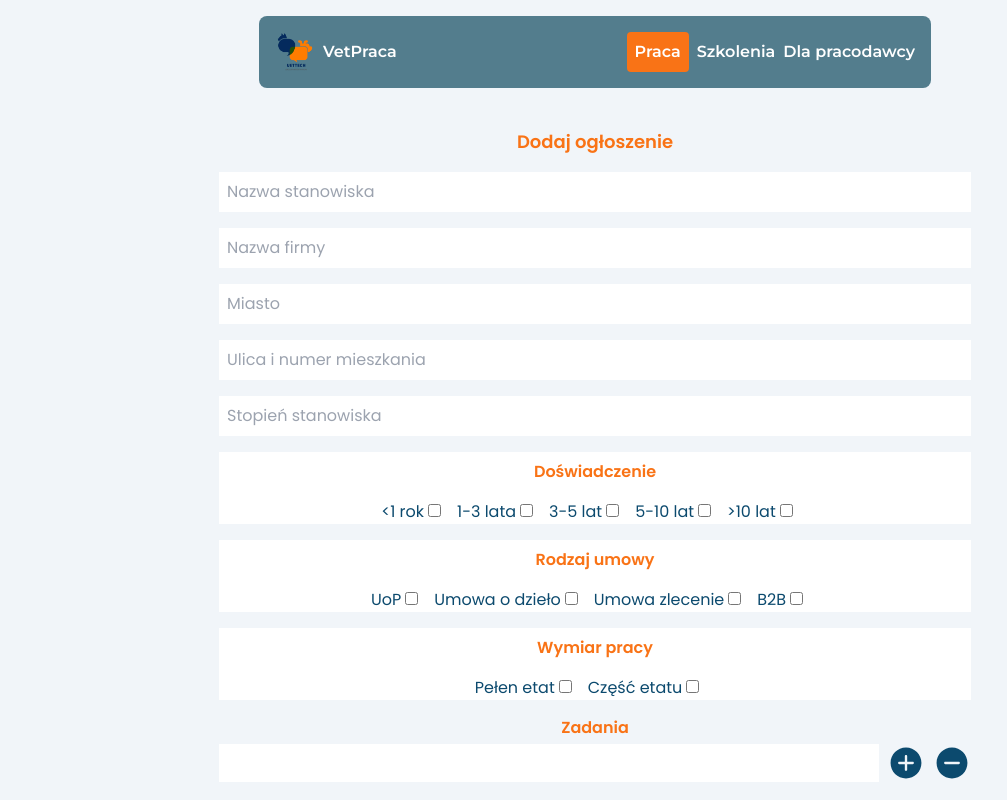
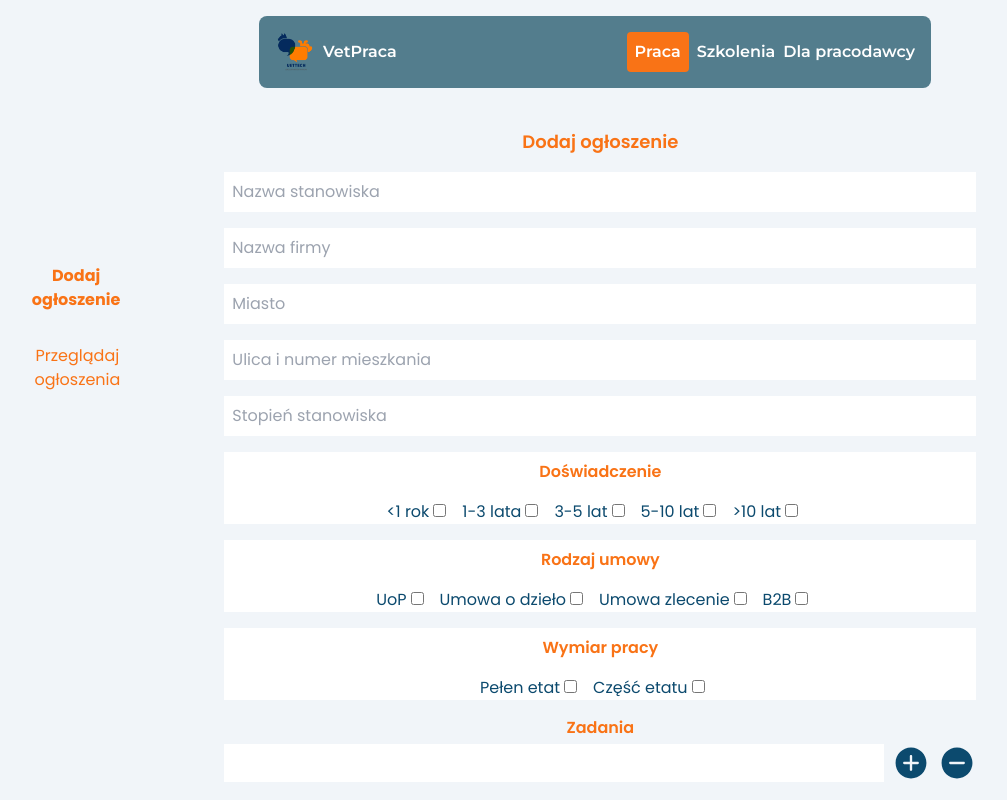
Before and after one commit to lszmytko/jobboard, a Next.js app: page /pracodawca in a window 1280 px wide. Shown: the top 800 px of the page, without its empty margins (45-1052 px from the left). Built offline with nearby package versions, Linux system fonts and the light colour scheme.

Commit message:
feat(main): create Employer panel

```diff
--- a/src/app/_components/Header/HamburgerMenu/HamburgerMenu.tsx
+++ b/src/app/_components/Header/HamburgerMenu/HamburgerMenu.tsx
@@ -4,6 +4,8 @@ import Link from "next/link";
 import { useState } from "react";
 import { GiHamburgerMenu } from "react-icons/gi";
 import { GrClose } from "react-icons/gr";
+
+import { PATHS } from "@/common/paths";
 
 const HamburgerMenu = () => {
   const [extended, setExtended] = useState(false);
@@ -42,7 +44,7 @@ const HamburgerMenu = () => {
           </Link>
         </div>
         <div className="border-y-2 p-1">
-          <Link href="/login/pracodawca">Dla pracodawcy</Link>
+          <Link href={PATHS.pracodawca}>Dla pracodawcy</Link>
         </div>
       </aside>
     </div>
--- a/src/app/_components/Header/Header.tsx
+++ b/src/app/_components/Header/Header.tsx
@@ -1,5 +1,7 @@
 import { Montserrat } from "next/font/google";
 import Link from "next/link";
+
+import { PATHS } from "@/common/paths";
 
 import Logo from "./Logo";
 import HamburgerMenu from "./HamburgerMenu";
@@ -23,7 +25,7 @@ const Header = () => {
           <a href="www.vettech.pl" className="trainings hidden sm:block">
             Szkolenia
           </a>
-          <Link href="/login/pracodawca">Dla pracodawcy</Link>
+          <Link href={PATHS.pracodawca}>Dla pracodawcy</Link>
         </div>
       </div>
     </div>
--- /dev/null
+++ b/src/app/pracodawca/EmployerPanel/EmployerPanel.tsx
@@ -0,0 +1,22 @@
+"use client";
+
+import { useState } from "react";
+
+import AddOfferForm from "../AddOfferForm";
+import Menu from "./Menu";
+import OfferList from "./OfferList";
+
+const EmployerPanel = () => {
+  const [showNewOffer, setShowNewOffer] = useState(true);
+
+  return (
+    <div className="mt-4 flex gap-12">
+      <Menu handleToggle={setShowNewOffer} showNewOffer={showNewOffer} />
+      <div className="grow">
+        {showNewOffer ? <AddOfferForm /> : <OfferList />}
+      </div>
+    </div>
+  );
+};
+
+export default EmployerPanel;
--- /dev/null
+++ b/src/app/pracodawca/EmployerPanel/Menu.tsx
@@ -0,0 +1,40 @@
+import { Dispatch, SetStateAction } from "react";
+
+const Menu = ({
+  handleToggle,
+  showNewOffer,
+}: {
+  handleToggle: Dispatch<SetStateAction<boolean>>;
+  showNewOffer: boolean;
+}) => {
+  return (
+    <aside className="pt-32 px-8 w-1/6">
+      <div className="flex justify-end">
+        <button
+          className={`p-4 text-primary ${
+            showNewOffer && "font-bold"
+          } hover:scale-110`}
+          onClick={() => handleToggle(true)}
+        >
+          Dodaj
+          <br />
+          ogłoszenie
+        </button>
+      </div>
+      <div className="flex justify-end">
+        <button
+          className={`p-4 text-primary ${
+            !showNewOffer && "font-bold"
+          } hover:scale-110`}
+          onClick={() => handleToggle(false)}
+        >
+          Przeglądaj
+          <br />
+          ogłoszenia
+        </button>
+      </div>
+    </aside>
+  );
+};
+
+export default Menu;
--- /dev/null
+++ b/src/app/pracodawca/EmployerPanel/OfferList/OfferList.tsx
@@ -0,0 +1,5 @@
+const OfferList = () => {
+  return <div>OfferList</div>;
+};
+
+export default OfferList;
--- /dev/null
+++ b/src/app/pracodawca/EmployerPanel/OfferList/index.ts
@@ -0,0 +1 @@
+export { default } from "./OfferList";
--- /dev/null
+++ b/src/app/pracodawca/EmployerPanel/index.ts
@@ -0,0 +1 @@
+export { default } from "./EmployerPanel";
--- a/src/app/pracodawca/page.tsx
+++ b/src/app/pracodawca/page.tsx
@@ -1,11 +1,7 @@
-import AddOfferForm from "./AddOfferForm";
+import EmployerPanel from "./EmployerPanel";
 
-const EmployeePanel = () => {
-  return (
-    <div className="mt-4 flex justify-center">
-      <AddOfferForm />
-    </div>
-  );
+const EmployerPage = () => {
+  return <EmployerPanel />;
 };
 
-export default EmployeePanel;
+export default EmployerPage;
--- /dev/null
+++ b/src/common/paths.ts
@@ -0,0 +1,4 @@
+export const PATHS = {
+  home: "/",
+  pracodawca: "/pracodawca",
+};
```
